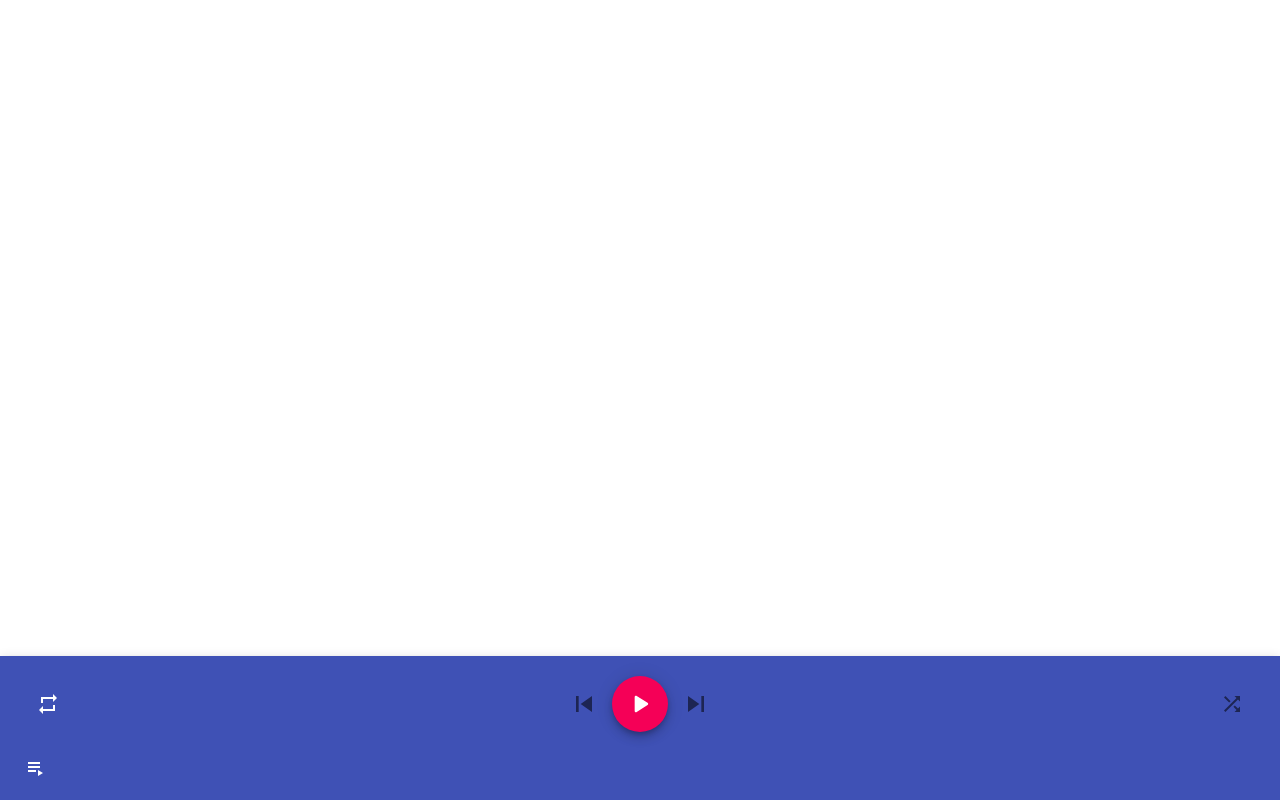
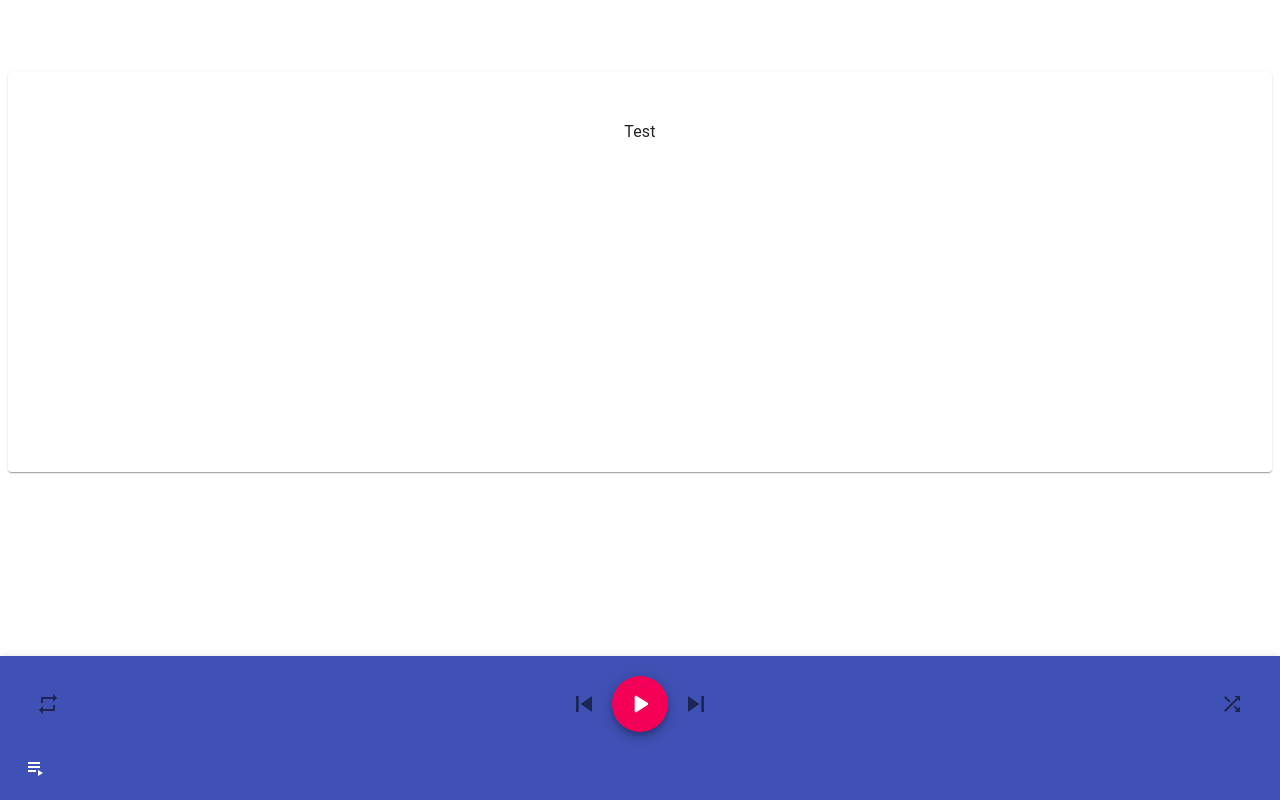
Before and after one commit to ddochea0314/music-web-player, a React (Create React App) app: page / in a window 1280 px wide. Built offline with nearby package versions, Linux system fonts and the light colour scheme; the HTML template or start-up script is replaced by a standard one.

Commit message:
- toggle 버튼 기능 함수 생성 - indexedDB, firebase 설치

```diff
--- a/package.json
+++ b/package.json
@@ -13,6 +13,7 @@
     "@types/react": "^16.14.3",
     "@types/react-dom": "^16.9.10",
     "firebase": "^8.2.6",
+    "localforage": "^1.9.0",
     "react": "^17.0.1",
     "react-dom": "^17.0.1",
     "react-scripts": "4.0.2",
--- a/public/index.html
+++ b/public/index.html
@@ -21,7 +21,7 @@
       work correctly both with client-side routing and a non-root public URL.
       Learn how to configure a non-root public URL by running `npm run build`.
     -->
-    <title>React App</title>
+    <title>Music Player</title>
   </head>
   <body>
     <noscript>You need to enable JavaScript to run this app.</noscript>
--- a/src/App.tsx
+++ b/src/App.tsx
@@ -1,9 +1,9 @@
-import React, { useState } from 'react';
+import React, { useEffect, useRef, useState } from 'react';
 import logo from './logo.svg';
 import './App.css';
 
 import { createStyles, makeStyles, Theme, useTheme } from '@material-ui/core/styles';
-import { AppBar, Fab, Card, CardContent, CardMedia, colors, IconButton, Paper, Toolbar, Typography } from '@material-ui/core';
+import { AppBar, Fab, Card, CardContent, CardMedia, colors, IconButton, Toolbar, Typography, CardHeader } from '@material-ui/core';
 
 // https://material-ui.com/components/material-icons/#material-icons
 
@@ -24,10 +24,6 @@ const useStyles = makeStyles((theme: Theme) =>
       display: 'flex',
       bottom: 0,
     },
-    details: {
-      display: 'flex',
-      flexDirection: 'column',
-    },
     appBar: {
       top: 'auto',
       bottom: 0,
@@ -35,7 +31,11 @@ const useStyles = makeStyles((theme: Theme) =>
     },
     controls: {
       alignItems: 'center',
-      flexGrow: 1
+      flexGrow: 1 // 해당 영역과 함께 나란히 놓인 다른 태그들을 양끝으로 밀어낸다(?)
+    },
+    card : {
+      margin: theme.spacing(1),
+      minHeight: 400
     },
     Icon: {
       height: 32,
@@ -49,16 +49,70 @@ function App() {
   const theme = useTheme();
 
   const [isPlay, setIsPlay] = useState(false);
+  const [isRepeat, setIsRepeat] = useState(false);
+  const [isSuffle, setIsSuffle] = useState(false);
 
+
+
+  useEffect(() => {
+    console.log('test'); // 첫 시작 또는 이벤트 발생시마다 호출됨
+  });
+
+  /**
+   * 음악을 재생/일시정지 시킵니다.
+   */
   function togglePlay() {
     setIsPlay(!isPlay);
+    if(!isPlay) {
+
+    }
+    else {
+
+    }
+  }
+
+  /**
+   * 반복재생을 끄거나 켭니다.
+   */
+  function toggleRepeat() {
+    setIsRepeat(!isRepeat);
+    if (!isRepeat) {
+
+    }
+    else {
+
+    }
+  }
+
+  /**
+   * 재생리스트를 랜덤하게 정렬하거나, 인덱스 순서에 맞춰 정렬합니다.
+   */
+  function toggleShuffle() {
+    setIsSuffle(!isSuffle);
+    if (!isSuffle) {
+
+    }
+    else {
+
+    }
   }
 
   return (
     <div className="App">
+      <Toolbar>
+
+      </Toolbar>
+      <Card className={classes.card}>
+        <CardHeader>
+          <Typography>Test</Typography>
+        </CardHeader>
+        <CardContent>
+          <Typography>Test</Typography>
+        </CardContent>
+      </Card>
       <AppBar position={'fixed'} className={classes.appBar}>
         <Toolbar>
-        <IconButton color='inherit' aria-label="loop">
+        <IconButton color={ isRepeat? 'inherit' : 'default' } aria-label="loop" onClick={toggleRepeat}>
           <Repeat />
         </IconButton>
         <div className={classes.controls}>
@@ -81,7 +135,7 @@ function App() {
           <SkipNext className={classes.Icon} />}
         </IconButton>
       </div>
-      <IconButton aria-label="shuffle">
+      <IconButton color={isSuffle? 'inherit' : 'default'} aria-label="shuffle" onClick={toggleShuffle}>
         <Shuffle />
       </IconButton>
       </Toolbar>
```
Also changed, not shown: 1 other file (tests, documents, lock files or other folders).
